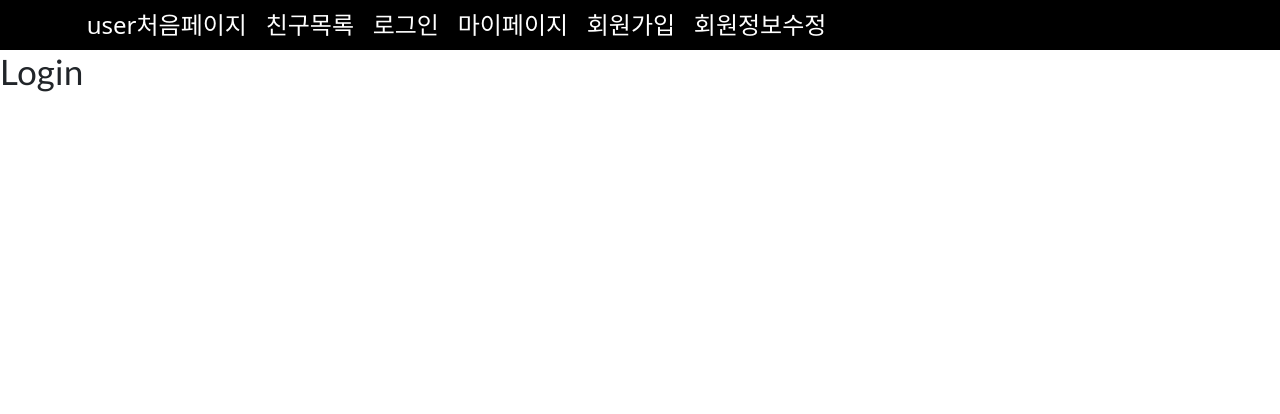
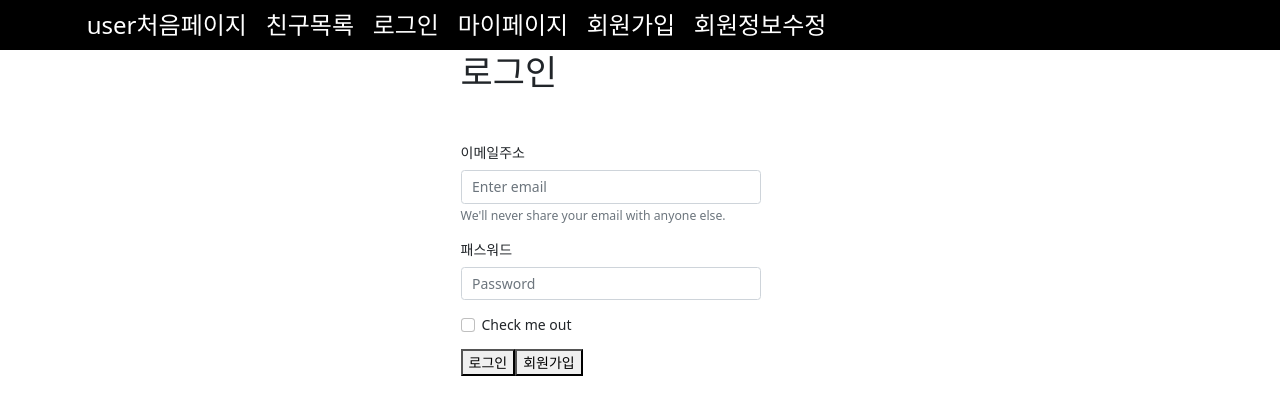
Before and after one commit to damwon/BlahBlah, a Next.js app in the folder FE/blahblah/: page /user/login in a window 1280 px wide. Shown: the top 414 px of the page. Built offline with nearby package versions, Linux system fonts and the light colour scheme.

Commit message:
[S06P31C203-66]feat:login

```diff
--- a/FE/blahblah/package.json
+++ b/FE/blahblah/package.json
@@ -9,6 +9,7 @@
     "lint": "next lint"
   },
   "dependencies": {
+    "axios": "^0.26.1",
     "bootstrap": "^5.1.3",
     "next": "12.1.5",
     "react": "^17.0.2",
--- a/FE/blahblah/pages/user/login.tsx
+++ b/FE/blahblah/pages/user/login.tsx
@@ -1,10 +1,95 @@
 import UserNav from '../../component/user/userNav'
 
+import { Form, Button, Container, Row, Col } from 'react-bootstrap';
+import axios from "axios";
+import { useState } from "react";
+import Link from "next/link";
+
 export default function Login() {
+
+  const [email, setEmail] = useState("")
+  const [password, setPassword] = useState("")
+  const handleEmail = (event: any) => {
+    event.preventDefault();
+    // React.ChangeEvent<HTMLInputElement>
+    setEmail(event.target.value);
+  };
+  const handlePassword = (event: any) => {
+    event.preventDefault();
+    setPassword(event.target.value);
+  };
+  const onClickLogin = (event: any) => {
+    event.preventDefault();
+    axios
+      .post(``, {
+        email: email,
+        password: password,
+      })
+      .then((res) => {
+        console.log(res)
+      })
+      .catch((err) => {
+        console.log(err)
+
+      });
+  };
   return (
     <>
       <UserNav></UserNav>
-      <h1>Login</h1>
+      <Container>
+
+        <Row>
+          <Col></Col>
+          <Col><h1>로그인</h1>
+            {email}
+            {password}
+            <div className='logdiv'>
+              <Form>
+                <Form.Group className="mb-3" controlId="formBasicEmail">
+                  <Form.Label>이메일주소</Form.Label>
+                  <Form.Control type="email" placeholder="Enter email" onChange={handleEmail} />
+                  <Form.Text className="text-muted">
+                    We'll never share your email with anyone else.
+                  </Form.Text>
+                </Form.Group>
+
+                <Form.Group className="mb-3" controlId="formBasicPassword">
+                  <Form.Label>패스워드</Form.Label>
+                  <Form.Control type="password" placeholder="Password" onChange={handlePassword} />
+                </Form.Group>
+                <Form.Group className="mb-3" controlId="formBasicCheckbox">
+                  <Form.Check type="checkbox" label="Check me out" />
+                </Form.Group>
+                <button type="submit" onClick={() => { console.log('hihi') }}>
+                  로그인
+                </button>
+
+                <button  >
+                  <Link href="/user/signup">
+                    <a className="link">회원가입 </a>
+                  </Link>
+                </button>
+                {/* <Button variant="primary" type="submit">
+                  로그인
+                </Button> */}
+              </Form>
+            </div></Col>
+          <Col></Col>
+        </Row>
+      </Container>
+
+      <style jsx>{`
+
+        .logdiv {
+          width:300px;
+          margin-top:50px;
+        }
+        .link {
+          color: black;
+          text-decoration-line: none;
+        }
+
+      `}</style>
     </>
   )
 }
```
Also changed, not shown: FE/blahblah/pages/user/signup.tsx (+59 -1 lines), 2 other files (tests, documents, lock files or other folders).
